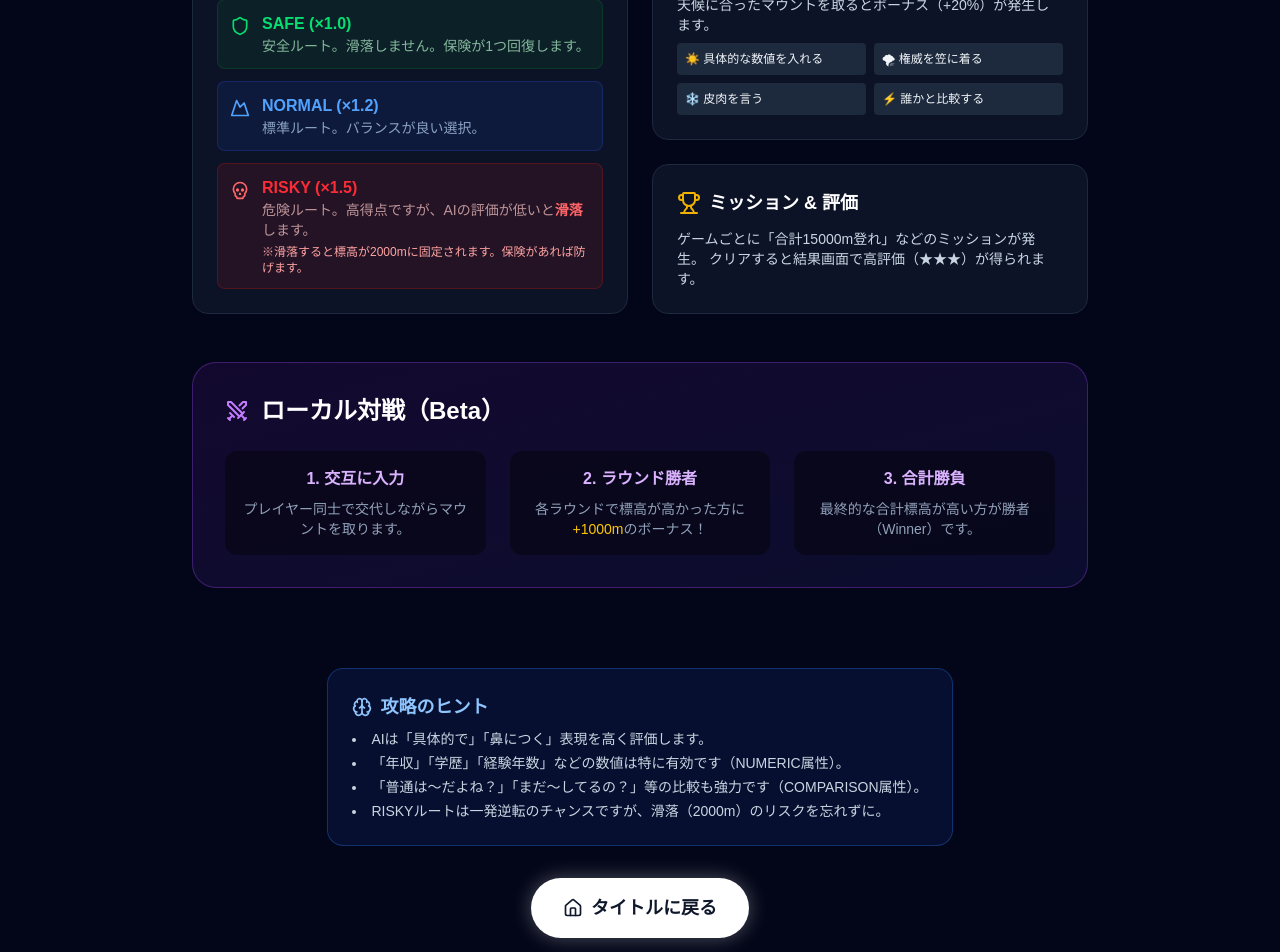
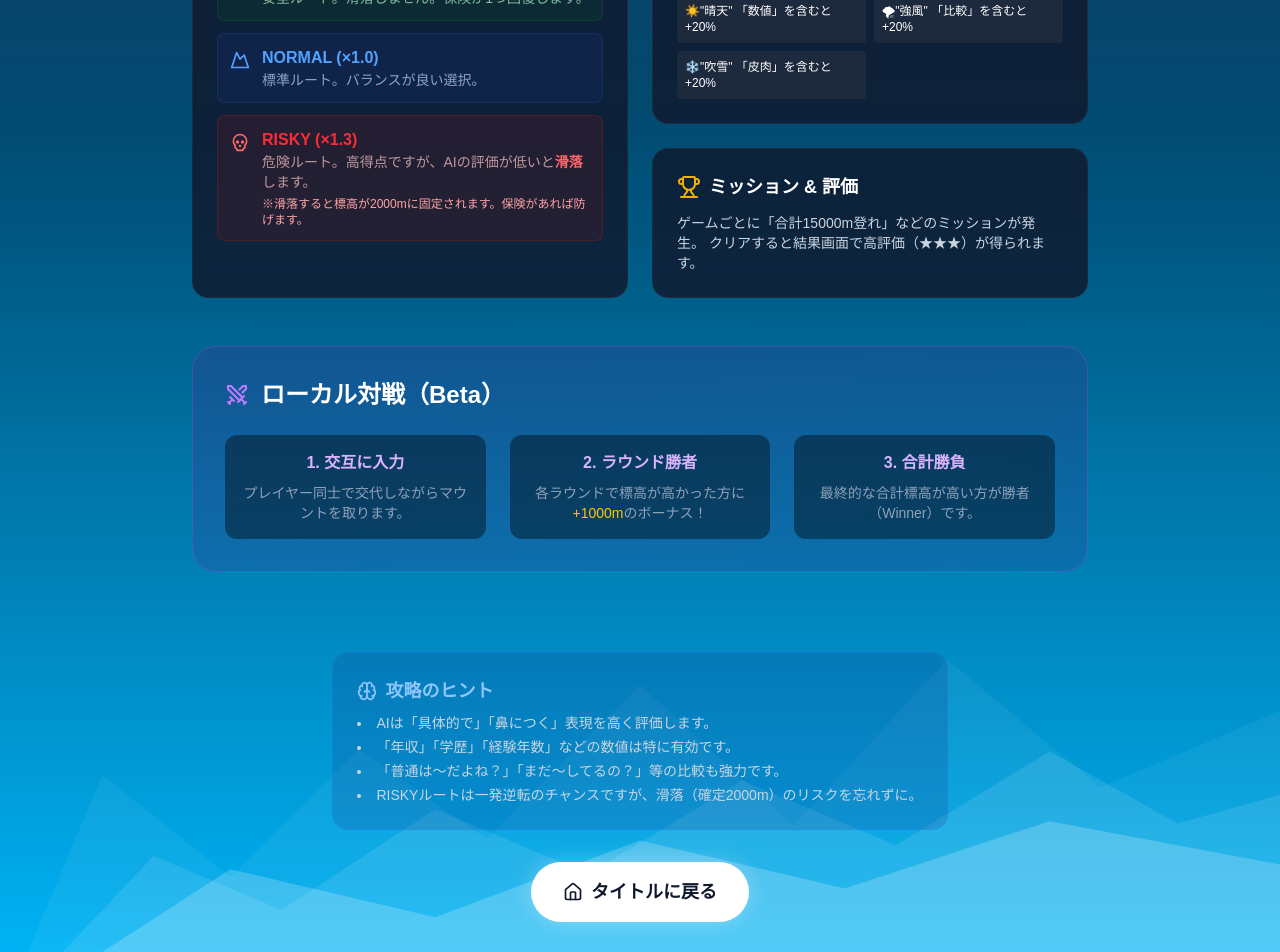
Before and after one commit to AliceWonerfulWorld/mounting_mountain, a Next.js app: page /howto in a window 1280 px wide. Shown: the part 780-1732 px from the top of the page. Built offline with nearby package versions, Linux system fonts and the light colour scheme.

Commit message:
feat: Add achievements page with dynamic background effects and a how-to page.

```diff
--- a/src/app/achievements/page.tsx
+++ b/src/app/achievements/page.tsx
@@ -2,6 +2,7 @@
 
 import Link from "next/link";
 import clsx from "clsx";
+import { Home } from "lucide-react";
 import { useEffect, useState } from "react";
 import { ACHIEVEMENTS } from "@/lib/achievements";
 import { loadUnlocked } from "@/lib/achievementStore";
@@ -146,12 +147,17 @@ export default function AchievementsPage() {
                     })}
                 </section>
 
-                <Link
-                    href="/"
-                    className="block w-full py-3 text-center rounded-lg bg-white/90 hover:bg-white transition font-bold shadow"
-                >
-                    タイトルに戻る
-                </Link>
+                <div className="flex justify-center">
+                    <Link
+                        href="/"
+                        className="inline-flex items-center gap-2 bg-white text-slate-900 px-8 py-4 rounded-full font-bold text-lg hover:bg-blue-50 transition-colors shadow-[0_0_20px_rgba(255,255,255,0.3)]"
+                    >
+                        <Home className="w-5 h-5" />
+                        タイトルに戻る
+                    </Link>
+                </div>
+
+
             </div>
         </main>
     );
--- a/src/app/howto/page.tsx
+++ b/src/app/howto/page.tsx
@@ -18,8 +18,15 @@ import {
 
 export default function HowToPage() {
     return (
-        <main className="min-h-screen bg-slate-950 text-slate-100 p-6 md:p-12">
-            <div className="max-w-4xl mx-auto space-y-12">
+        <main className="min-h-screen relative overflow-hidden bg-gradient-to-b from-blue-950 via-sky-900 via-sky-700 to-sky-400">
+
+            {/* 🌫 空気感レイヤー（追加） */}
+            <div className="absolute inset-0 pointer-events-none">
+                <div className="absolute -top-40 -left-40 w-[500px] h-[500px] bg-cyan-400/20 rounded-full blur-3xl" />
+                <div className="absolute top-20 right-0 w-[600px] h-[600px] bg-blue-400/10 rounded-full blur-3xl" />
+            </div>
+
+            <div className="max-w-4xl mx-auto space-y-12 relative z-10">
 
                 {/* Header */}
                 <header className="text-center space-y-4">
@@ -96,21 +103,21 @@ export default function HowToPage() {
                                 <div className="flex items-start gap-3 p-3 bg-green-900/20 border border-green-900/50 rounded-lg">
                                     <Shield className="w-5 h-5 text-green-400 mt-1 shrink-0" />
                                     <div>
-                                        <div className="font-bold text-green-400">SAFE (×1.0)</div>
+                                        <div className="font-bold text-green-400">SAFE (×0.7)</div>
                                         <div className="text-sm text-green-200/70">安全ルート。滑落しません。保険が1つ回復します。</div>
                                     </div>
                                 </div>
                                 <div className="flex items-start gap-3 p-3 bg-blue-900/20 border border-blue-900/50 rounded-lg">
                                     <Mountain className="w-5 h-5 text-blue-400 mt-1 shrink-0" />
                                     <div>
-                                        <div className="font-bold text-blue-400">NORMAL (×1.2)</div>
+                                        <div className="font-bold text-blue-400">NORMAL (×1.0)</div>
                                         <div className="text-sm text-blue-200/70">標準ルート。バランスが良い選択。</div>
                                     </div>
                                 </div>
                                 <div className="flex items-start gap-3 p-3 bg-red-900/20 border border-red-900/50 rounded-lg">
                                     <Skull className="w-5 h-5 text-red-400 mt-1 shrink-0" />
                                     <div>
-                                        <div className="font-bold text-red-500">RISKY (×1.5)</div>
+                                        <div className="font-bold text-red-500">RISKY (×1.3)</div>
                                         <div className="text-sm text-red-200/70">
                                             危険ルート。高得点ですが、AIの評価が低いと<span className="font-bold text-red-400">滑落</span>します。
                                             <br />
@@ -133,10 +140,9 @@ export default function HowToPage() {
                                     天候に合ったマウントを取るとボーナス（+20%）が発生します。
                                 </p>
                                 <div className="grid grid-cols-2 gap-2 text-xs">
-                                    <div className="bg-slate-800 p-2 rounded">☀️ 具体的な数値を入れる</div>
-                                    <div className="bg-slate-800 p-2 rounded">🌪 権威を笠に着る</div>
-                                    <div className="bg-slate-800 p-2 rounded">❄️ 皮肉を言う</div>
-                                    <div className="bg-slate-800 p-2 rounded">⚡ 誰かと比較する</div>
+                                    <div className="bg-slate-800 p-2 rounded text-white">☀️"晴天" 「数値」を含むと+20%</div>
+                                    <div className="bg-slate-800 p-2 rounded text-white">🌪"強風" 「比較」を含むと+20%</div>
+                                    <div className="bg-slate-800 p-2 rounded text-white">❄️"吹雪" 「皮肉」を含むと+20%</div>
                                 </div>
                             </div>
 
@@ -177,6 +183,7 @@ export default function HowToPage() {
                     </div>
                 </section>
 
+
                 {/* 5. Tips / Footer Link */}
                 <section className="text-center space-y-8 pt-8">
                     <div className="bg-blue-900/20 border border-blue-500/30 inline-block p-6 rounded-2xl text-left max-w-2xl mx-auto">
@@ -186,9 +193,9 @@ export default function HowToPage() {
                         </h3>
                         <ul className="list-disc list-inside text-slate-300 space-y-1 text-sm">
                             <li>AIは「具体的で」「鼻につく」表現を高く評価します。</li>
-                            <li>「年収」「学歴」「経験年数」などの数値は特に有効です（NUMERIC属性）。</li>
-                            <li>「普通は〜だよね？」「まだ〜してるの？」等の比較も強力です（COMPARISON属性）。</li>
-                            <li>RISKYルートは一発逆転のチャンスですが、滑落（2000m）のリスクを忘れずに。</li>
+                            <li>「年収」「学歴」「経験年数」などの数値は特に有効です。</li>
+                            <li>「普通は〜だよね？」「まだ〜してるの？」等の比較も強力です。</li>
+                            <li>RISKYルートは一発逆転のチャンスですが、滑落（確定2000m）のリスクを忘れずに。</li>
                         </ul>
                     </div>
 
@@ -201,9 +208,26 @@ export default function HowToPage() {
                             タイトルに戻る
                         </Link>
                     </div>
+
                 </section>
+            </div>
 
+
+            {/* 🌄 山（ページ最下部・重なり版） */}
+            <div className="pointer-events-none mt-24 relative">
+
+                <div className="absolute bottom-0 w-full h-[80vh] bg-white/5
+                    [clip-path:polygon(0%_100%,8%_62%,18%_78%,28%_58%,38%_72%,50%_48%,62%_70%,74%_44%,86%_64%,100%_52%,100%_100%)]" />
+
+                <div className="absolute bottom-0 w-full h-[45vh] bg-white/10
+                    [clip-path:polygon(0%_100%,12%_55%,22%_70%,34%_42%,46%_60%,58%_34%,70%_52%,82%_26%,92%_46%,100%_38%,100%_100%)]" />
+
+                <div className="absolute bottom-0 w-full h-[30vh] bg-white/20
+                    [clip-path:polygon(0%_100%,18%_38%,34%_58%,50%_26%,66%_46%,82%_18%,100%_36%,100%_100%)]" />
             </div>
+
+
+
         </main>
     );
 }
```
